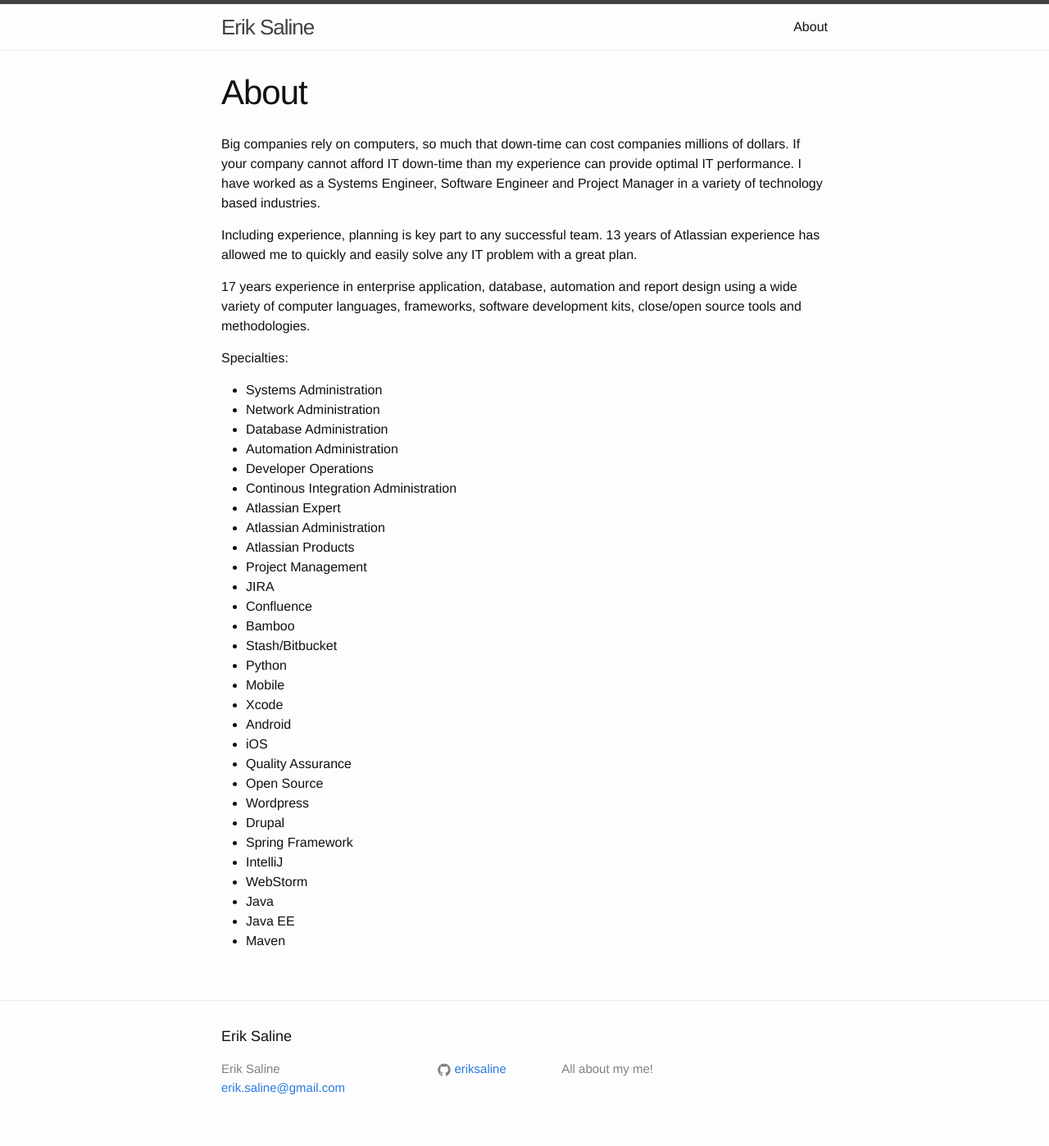
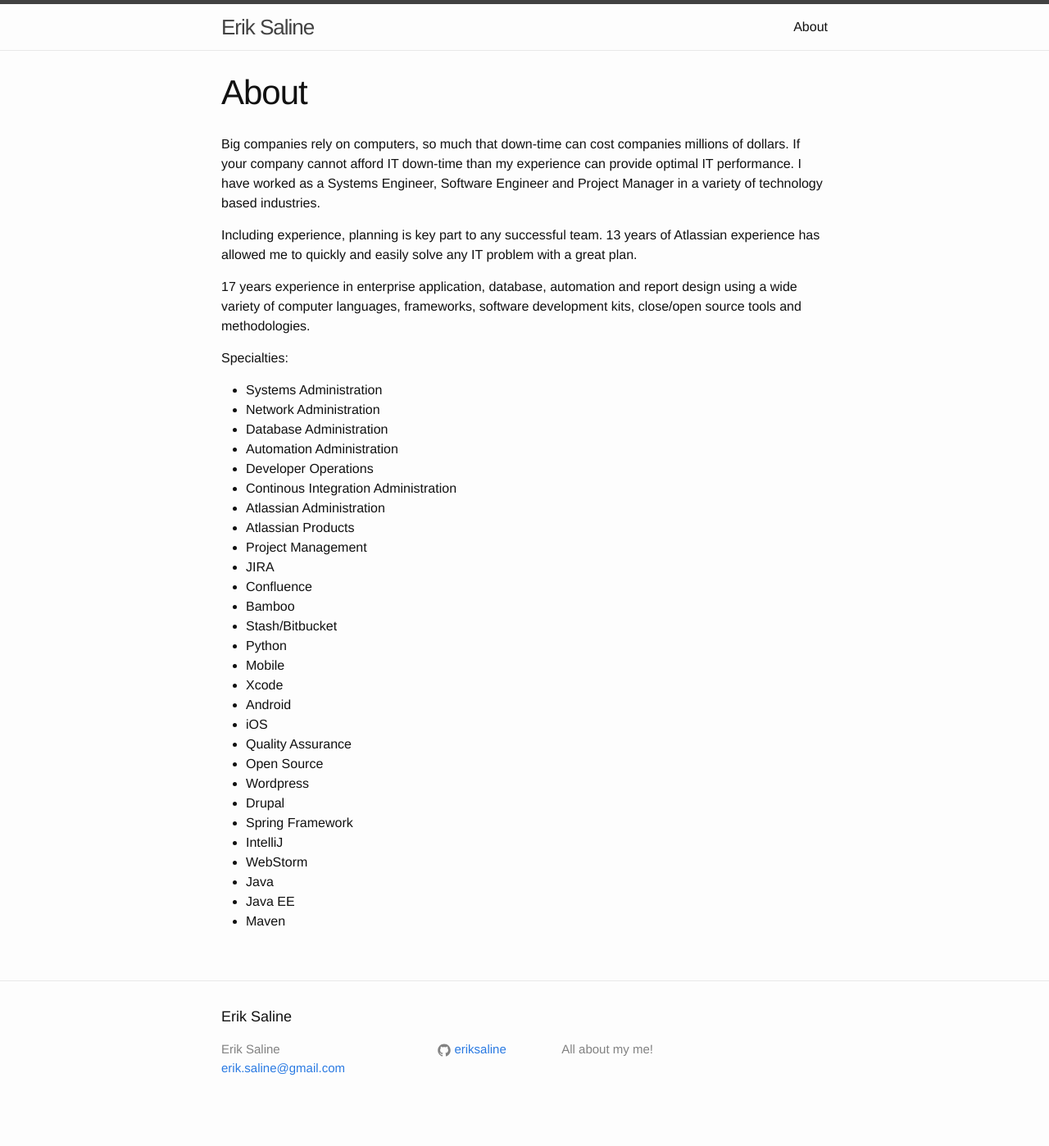
Before and after one commit to eriksaline/eriksaline.github.io, a Jekyll site: the page built from about.md, in a window 1280 px wide. Shown: the whole page at 82% size. Built offline with Jekyll 4.4.1, drawn with Linux system fonts in a browser that asks for light colours; after the commit the page ends 1374 px from its top, so only the background shows below that.

Commit message:
Updated about.md

```diff
--- a/about.md
+++ b/about.md
@@ -18,7 +18,6 @@ Specialties:
 * Automation Administration
 * Developer Operations
 * Continous Integration Administration
-* Atlassian Expert
 * Atlassian Administration
 * Atlassian Products
 * Project Management
```
